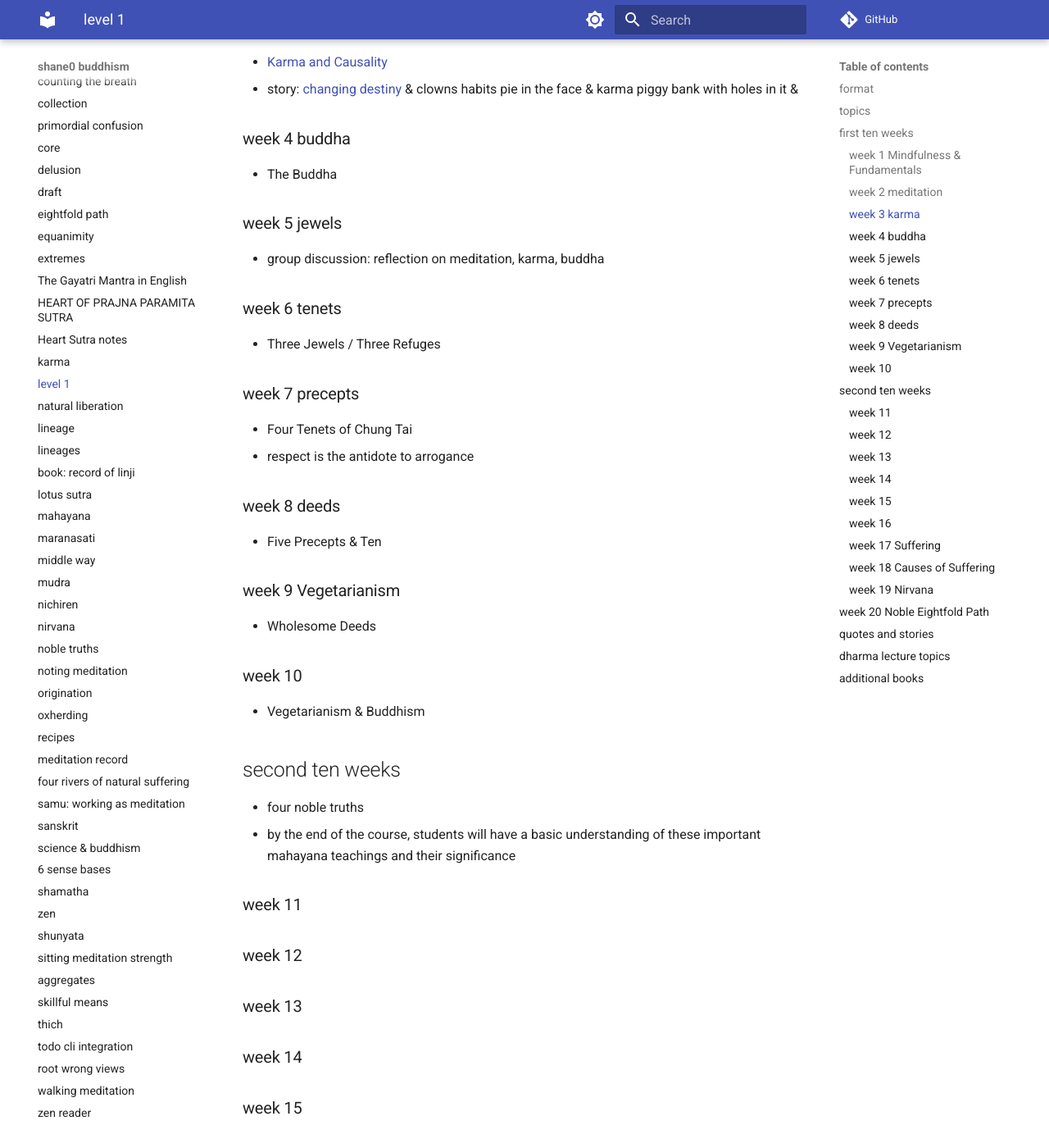
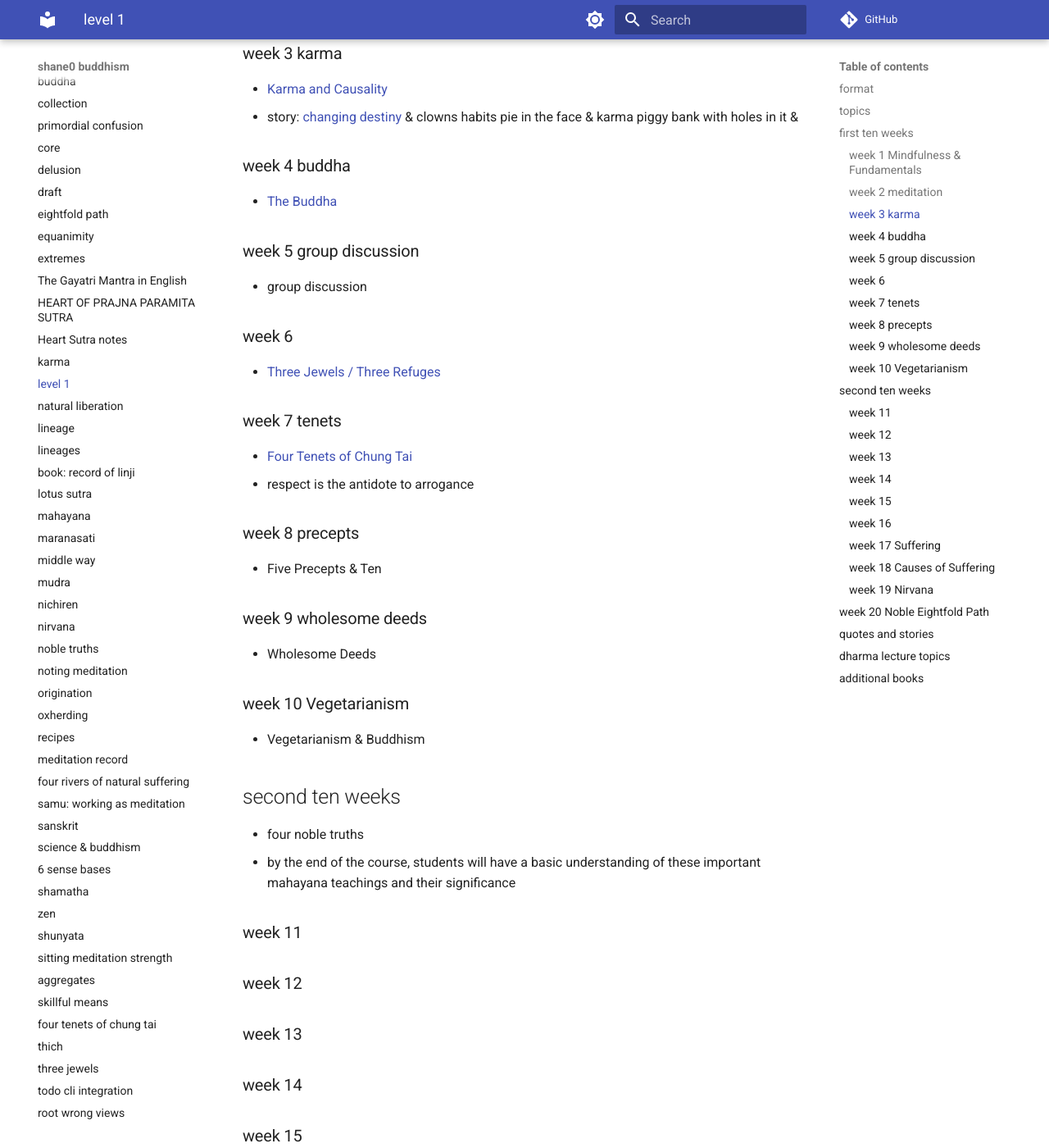
Before and after one commit to shane0/buddhism, an MkDocs documentation site: the page built from docs/lesson_1.md, in a window 1280 px wide and 1400 px high, scrolled down 1525 px. Shown: the whole window at 82% size. Built offline with MkDocs 1.6.1 and Material for MkDocs 9.7.7, drawn with Linux system fonts in a browser that asks for light colours; comment, search, counter and statistics services are not loaded; the version menu is left out.

Commit message:
'docs: week 5'

```diff
--- a/docs/lesson_1.md
+++ b/docs/lesson_1.md
@@ -59,30 +60,30 @@ tags:
 
 ### week 4 buddha
 
-- The Buddha
+- [The Buddha](buddha.md)
 
-### week 5 jewels
+### week 5 group discussion
 
-- group discussion: reflection on meditation, karma, buddha
+- group discussion
 
-### week 6 tenets
+### week 6
 
-- Three Jewels / Three Refuges
+- [Three Jewels / Three Refuges](three_jewels.md)
 
-### week 7 precepts
+### week 7 tenets
 
-- Four Tenets of Chung Tai
+- [Four Tenets of Chung Tai](tenets.md)
 - respect is the antidote to arrogance
 
-### week 8 deeds
+### week 8 precepts
 
 - Five Precepts & Ten
 
-### week 9 Vegetarianism
+### week 9 wholesome deeds
 
 - Wholesome Deeds
 
-### week 10
+### week 10 Vegetarianism
 
 - Vegetarianism & Buddhism
 
```
Also changed, not shown: other parts of docs/lesson_1.md (+1 -0 lines), docs/buddha.md (added, +59 -0 lines), docs/tenets.md (added, +6 -0 lines), docs/three_jewels.md (added, +31 -0 lines).
